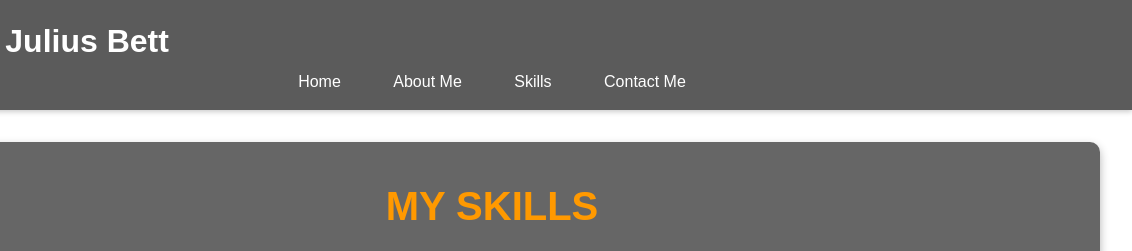
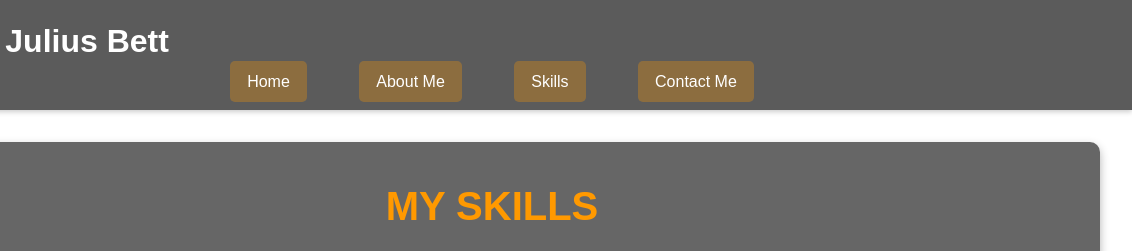
Before and after one commit to Juliejully/julius-personal-website, a plain HTML site: page skills.html in a window 1280 px wide. Shown: the top 251 px of the page, 148-1280 px from the left. Drawn offline with Linux system fonts and the light colour scheme.

Commit message:
Update skills.html

```diff
--- a/skills.html
+++ b/skills.html
@@ -52,11 +52,17 @@
             color: #fff;
             text-decoration: none;
             transition: color 0.3s; /* Transition for link color */
+            padding: 10px 15px; /* Add padding to create a box effect */
+            background-color: rgba(255, 153, 0, 0.3); /* Background color for the boxes */
+            border: 2px solid transparent; /* Transparent border initially */
+            border-radius: 5px; /* Rounded corners */
         }
 
         nav ul li a:hover {
             color: #ff9900; /* Change color on hover */
             text-decoration: underline; /* Underline on hover */
+            border: 2px solid #ff9900; /* Add border on hover */
+            background-color: rgba(255, 153, 0, 0.5); /* Slightly darker background on hover */
         }
 
         /* Main Section */
```
